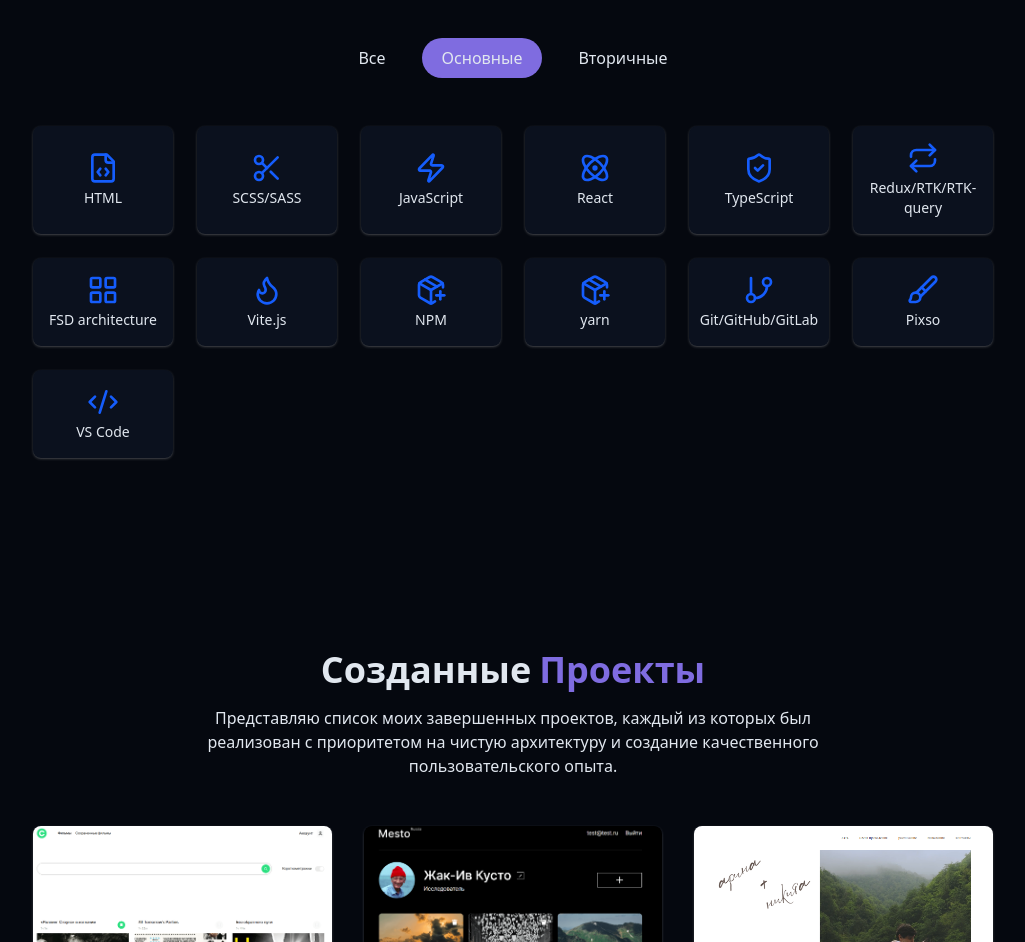
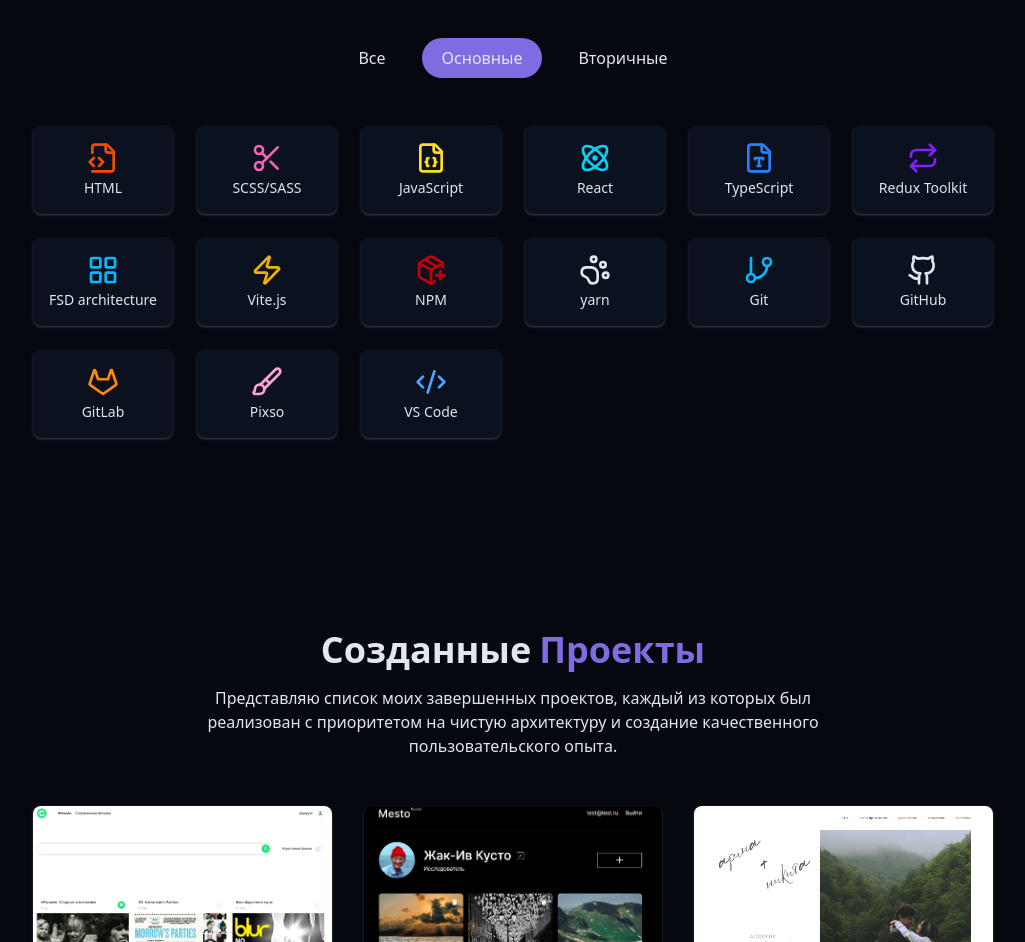
Before and after one commit to Watariii/portfolio, a React (Vite) app: page / in a window 1280 px wide. Shown: the part 1580-2522 px from the top of the page, without its empty margins (127-1152 px from the left). Built offline with nearby package versions, Linux system fonts and the light colour scheme.

Commit message:
color skills icons

```diff
--- a/src/components/SkillsSection.jsx
+++ b/src/components/SkillsSection.jsx
@@ -67,7 +67,7 @@ export const SkillsSection = () => {
         </div>
 
         <div className="grid grid-cols-3 sm:grid-cols-4 lg:grid-cols-6 gap-6">
-          {filtredSkills.map(({skillName, icon: Icon}, index) => (
+          {filtredSkills.map(({skillName, icon: Icon, color}, index) => (
             <div
               key={index}
               className={cn(
@@ -76,11 +76,8 @@ export const SkillsSection = () => {
               )}
             >
               <div className="flex flex-col items-center gap-1 text-center ">
-                <Icon size={32} className="text-blue-600 dark:text-blue-400" />
+                <Icon size={32} className={cn(color)} />
                 <span className="text-sm">{skillName}</span>
-                {/* <h3 className="font-semibold text-lg flex items-center justify-center">
-                  {item.skillName}
-                </h3> */}
               </div>
             </div>
           ))}
--- a/src/constants/constants.js
+++ b/src/constants/constants.js
@@ -18,10 +18,12 @@ import {
   Zap,
   Atom,
   ShieldCheck,
+  FileType,
   Repeat,
   Wind,
   LayoutGrid,
   Leaf,
+  Hexagon,
   Server,
   Database,
   Flame,
@@ -30,10 +32,16 @@ import {
   Dog,
   TestTube,
   GitBranch,
+  Github,
   Ship,
   Figma,
+  Gitlab,
   Brush,
   CodeXml,
+  FileJson,
+  FileCode2,
+  GlassWater,
+  PawPrint,
 } from "lucide-react";
 
 export const lang = {
@@ -114,61 +122,81 @@ export const skillsSectionText = {
 };
 //_________________________________________________________________________
 export const skills = [
-  { skillName: "HTML", icon: FileCode, category: ["Primary", "Основные"] },
-  { skillName: "CSS", icon: Palette, category: ["Secondary", "Вторичные"] },
-  { skillName: "SCSS/SASS", icon: Scissors, category: ["Primary", "Основные"] },
-  { skillName: "JavaScript", icon: Zap, category: ["Primary", "Основные"] },
-  { skillName: "React", icon: Atom, category: ["Primary", "Основные"] },
+  { skillName: "HTML", icon: FileCode2, color:"text-orange-600" , category: ["Primary", "Основные"] },
+  { skillName: "CSS", icon: Palette, color:"text-blue-500" , category: ["Secondary", "Вторичные"] },
+  { skillName: "SCSS/SASS", icon: Scissors, color:"text-pink-400" , category: ["Primary", "Основные"] },
+  { skillName: "JavaScript", icon: FileJson, color:"text-yellow-300" , category: ["Primary", "Основные"] },
+  { skillName: "React", icon: Atom, color:"text-cyan-400" , category: ["Primary", "Основные"] },
   {
     skillName: "TypeScript",
-    icon: ShieldCheck,
+    icon: FileType,
+    color:"text-blue-500",
     category: ["Primary", "Основные"],
   },
   {
-    skillName: "Redux/RTK/RTK-query",
+    skillName: "Redux Toolkit",
     icon: Repeat,
+    color:"text-violet-600",
     category: ["Primary", "Основные"],
   },
   {
     skillName: "Tailwind CSS",
     icon: Wind,
+    color:"text-teal-400",
     category: ["Secondary", "Вторичные"],
   },
   {
     skillName: "FSD architecture",
     icon: LayoutGrid,
+    color:"text-sky-400",
     category: ["Primary", "Основные"],
   },
-  { skillName: "Node.js", icon: Leaf, category: ["Secondary", "Вторичные"] },
+  { skillName: "Node.js", icon: Hexagon, color:"text-green-700" , category: ["Secondary", "Вторичные"] },
   {
     skillName: "Express.js",
     icon: Server,
+    color:"text-(--primary-foreground)",
     category: ["Secondary", "Вторичные"],
   },
   {
     skillName: "MongoDB",
-    icon: Database,
+    icon: Leaf,
+    color:"text-green-500",
     category: ["Secondary", "Вторичные"],
   },
-  { skillName: "Vite.js", icon: Flame, category: ["Primary", "Основные"] },
-  { skillName: "Webpack", icon: Package, category: ["Secondary", "Вторичные"] },
-  { skillName: "Pug", icon: Dog, category: ["Secondary", "Вторичные"] },
+  { skillName: "Vite.js", icon: Zap, color:"text-yellow-500" , category: ["Primary", "Основные"] },
+  { skillName: "Webpack", icon: Package, color:"text-blue-400" , category: ["Secondary", "Вторичные"] },
+  { skillName: "Pug", icon: Dog, color:"text-orange-200" , category: ["Secondary", "Вторичные"] },
   {
     skillName: "Gulp.js",
-    icon: TestTube,
+    icon: GlassWater,
+    color:"text-red-400",
     category: ["Secondary", "Вторичные"],
   },
-  { skillName: "NPM", icon: PackagePlus, category: ["Primary", "Основные"] },
-  { skillName: "yarn", icon: PackagePlus, category: ["Primary", "Основные"] },
+  { skillName: "NPM", icon: PackagePlus, color:"text-red-700" , category: ["Primary", "Основные"] },
+  { skillName: "yarn", icon: PawPrint, color:"text-(--primary-foreground)" , category: ["Primary", "Основные"] },
   {
-    skillName: "Git/GitHub/GitLab",
+    skillName: "Git",
     icon: GitBranch,
+    color:"text-sky-400",
     category: ["Primary", "Основные"],
   },
-  { skillName: "Docker", icon: Ship, category: ["Secondary", "Вторичные"] },
-  { skillName: "Figma", icon: Figma, category: ["Secondary", "Вторичные"] },
-  { skillName: "Pixso", icon: Brush, category: ["Primary", "Основные"] },
-  { skillName: "VS Code", icon: CodeXml, category: ["Primary", "Основные"] },
+    {
+    skillName: "GitHub",
+    icon: Github,
+    color:"text-(--primary-foreground)",
+    category: ["Primary", "Основные"],
+  },
+    {
+    skillName: "GitLab",
+    icon: Gitlab,
+    color:"text-orange-400",
+    category: ["Primary", "Основные"],
+  },
+  { skillName: "Docker", icon: Ship, color:"text-blue-400" , category: ["Secondary", "Вторичные"] },
+  { skillName: "Figma", icon: Figma, color:"text-(--primary-foreground)" , category: ["Secondary", "Вторичные"] },
+  { skillName: "Pixso", icon: Brush, color:"text-pink-300" , category: ["Primary", "Основные"] },
+  { skillName: "VS Code", icon: CodeXml, color:"text-blue-400" , category: ["Primary", "Основные"] },
 ];
 
 export const categoriesText = {
```
